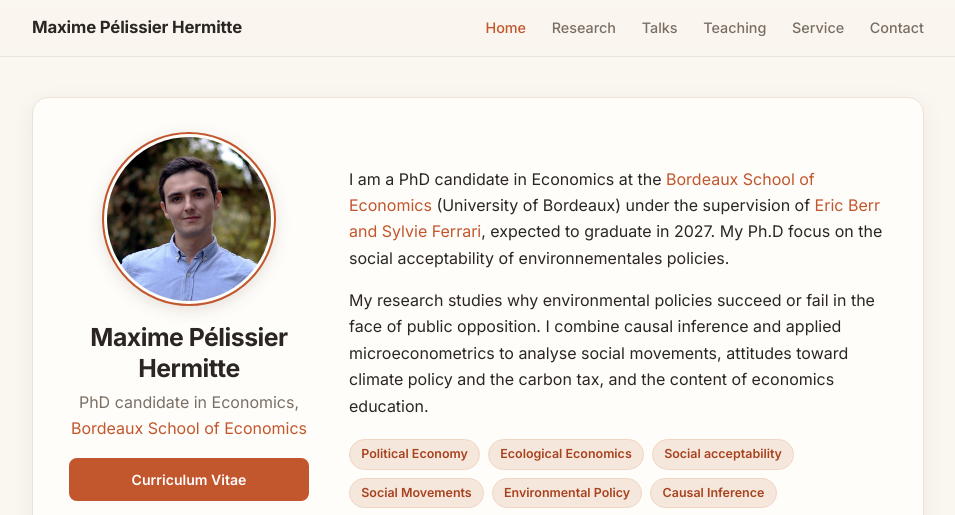
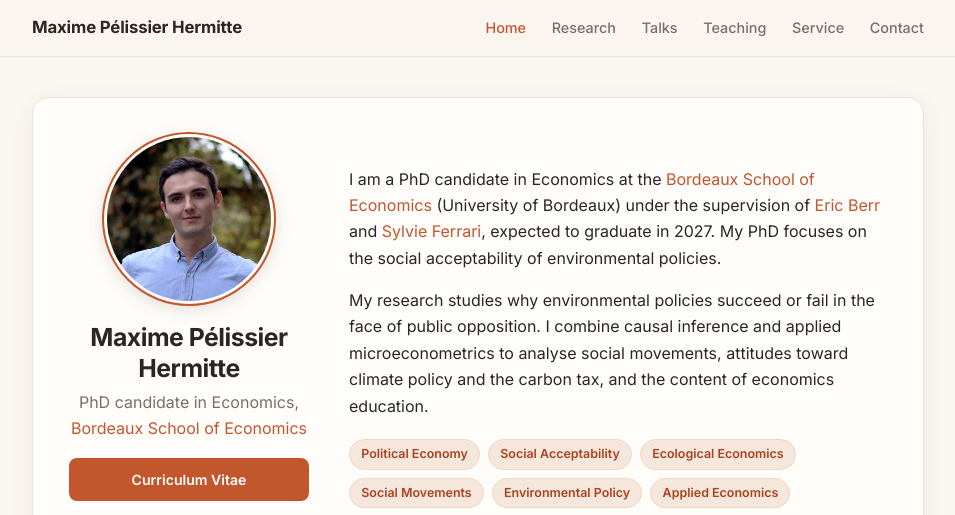
Before and after one commit to maxime-pelissierh/maxime-pelissierh.github.io, a plain HTML site: page index.html in a window 1280 px wide. Shown: the top 515 px of the page, without its empty margins (162-1117 px from the left). Drawn offline with Linux system fonts and the light colour scheme.

Commit message:
Fix typos and enhance clarity in index.html
Corrected spelling errors and improved phrasing in the introduction section.

```diff
--- a/index.html
+++ b/index.html
@@ -457,16 +457,15 @@
       </div>
 
       <div class="intro">
-        <p>I am a PhD candidate in Economics at the <a href="https://www.bse.u-bordeaux.fr/" target="_blank" rel="noopener">Bordeaux School of Economics</a> (University of Bordeaux) under the supervision of <a href="https://www.bse.u-bordeaux.fr/membres/eric-berr/" target="_blank" rel="noopener"> Eric Berr and <a href="https://www.u-bordeaux.fr/universite/espace-presse/repertoire-dexperts/sylvie-ferrari" target="_blank" rel="noopener"> Sylvie Ferrari</a>, expected to graduate in 2027.
-          My Ph.D focus on the social acceptability of environnementales policies.</p>
+        <p>I am a PhD candidate in Economics at the <a href="https://www.bse.u-bordeaux.fr/" target="_blank" rel="noopener">Bordeaux School of Economics</a> (University of Bordeaux) under the supervision of <a href="https://www.bse.u-bordeaux.fr/membres/eric-berr/" target="_blank" rel="noopener">Eric Berr</a> and <a href="https://www.u-bordeaux.fr/universite/espace-presse/repertoire-dexperts/sylvie-ferrari" target="_blank" rel="noopener">Sylvie Ferrari</a>, expected to graduate in 2027. My PhD focuses on the social acceptability of environmental policies.</p>
         <p>My research studies why environmental policies succeed or fail in the face of public opposition. I combine causal inference and applied microeconometrics to analyse social movements, attitudes toward climate policy and the carbon tax, and the content of economics education.</p>
         <p class="fields">
           <span>Political Economy</span>
+          <span>Social Acceptability</span>
           <span>Ecological Economics</span>
-          <span>Social acceptability</span>
           <span>Social Movements</span>
           <span>Environmental Policy</span>
-          <span>Causal Inference</span>
+          <span>Applied Economics</span>
         </p>
       </div>
     </section>
```
